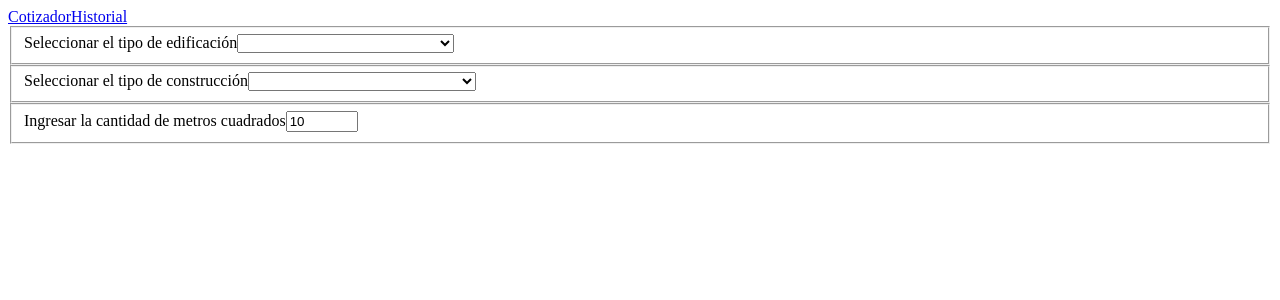
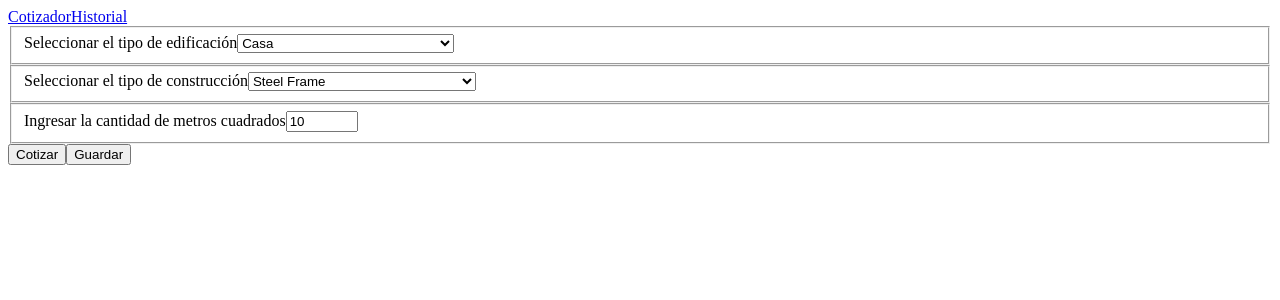
Before and after one commit to JulianPoltro/proyecto-final-React, a React (Vite) app: page / in a window 1280 px wide. Shown: the top 300 px of the page. Built offline with nearby package versions, Linux system fonts and the light colour scheme.

Commit message:
carga datos json en select form

```diff
--- a/public/data.json
+++ b/public/data.json
@@ -3,8 +3,8 @@
     {"id":2,"tipo":"edificacion", "vivienda":"Duplex","incremento":1.1},
     {"id":3,"tipo":"edificacion", "vivienda":"Torre","incremento":1.15},
     {"id":4,"tipo":"edificacion", "vivienda":"Galpón","incremento":1.08},
-    {"id":5,"tipo":"construccion", "tecnica":"Steel Frame","incremento":1.2},
-    {"id":6,"tipo":"construccion", "tecnica":"Ballon Frame","incremento":0.9},
-    {"id":7,"tipo":"construccion", "tecnica":"Construcción Humeda","incremento":1.2},
-    {"id":8,"tipo":"construccion", "tecnica":"Hormigon Celular","incremento":1.1}
+    {"id":5,"tipo":"construccion", "vivienda":"Steel Frame","incremento":1.2},
+    {"id":6,"tipo":"construccion", "vivienda":"Ballon Frame","incremento":0.9},
+    {"id":7,"tipo":"construccion", "vivienda":"Construcción Humeda","incremento":1.2},
+    {"id":8,"tipo":"construccion", "vivienda":"Hormigon Celular","incremento":1.1}
 ]
--- a/src/Formularios.jsx
+++ b/src/Formularios.jsx
@@ -1,10 +1,11 @@
-import { useState } from "react";
+import { useEffect, useState } from "react";
 import useStorage from "./hook/useStorage";
 
 const Formulario = () => {
   const [opcionEdificio, setOpcionEdificio] = useState([]);
   const [opcionConstruccion, setOpcionConstruccion] = useState([]);
 
+  useEffect(() => {
     const datos = () => {
       fetch("/data.json")
         .then((respuesta) => {
@@ -14,16 +15,17 @@ const Formulario = () => {
           return respuesta.json();
         })
         .then((data) => {
-        setOpcionEdificio(data.TipoEdificacion);
-        setOpcionConstruccion(data.TipoConstruccion);
+          setOpcionEdificio(data.filter(({ tipo }) => tipo == "edificacion"));
+          setOpcionConstruccion(
+            data.filter(({ tipo }) => tipo == "construccion")
+          );
         })
         .catch((error) => {
           console.error(error);
         });
     };
-
-  console.log(opcionEdificio, opcionConstruccion);
-
+    datos();
+  }, []);
 
   return (
     <>
@@ -36,6 +38,11 @@ const Formulario = () => {
             <option value={0} disabled defaultValue={0}>
               Selecciona un tipo de edificación
             </option>
+            {opcionEdificio.map((target) => (
+              <option key={target.id} value={target.id}>
+                {target.vivienda}
+              </option>
+            ))}
           </select>
         </fieldset>
         <fieldset>
@@ -46,6 +53,11 @@ const Formulario = () => {
             <option value={0} disabled defaultValue={0}>
               Selecciona un tipo de construcción
             </option>
+            {opcionConstruccion.map((target) => (
+              <option key={target.id} value={target.id}>
+                {target.vivienda}
+              </option>
+            ))}
           </select>
         </fieldset>
         <fieldset>
@@ -61,6 +73,10 @@ const Formulario = () => {
             defaultValue={10}
           />
         </fieldset>
+        <button id="btn">Cotizar</button>
+        <button type="button" id="save">
+          Guardar
+        </button>
       </form>
     </>
   );
```
Lines whose indentation alone changed are shown as unchanged.
